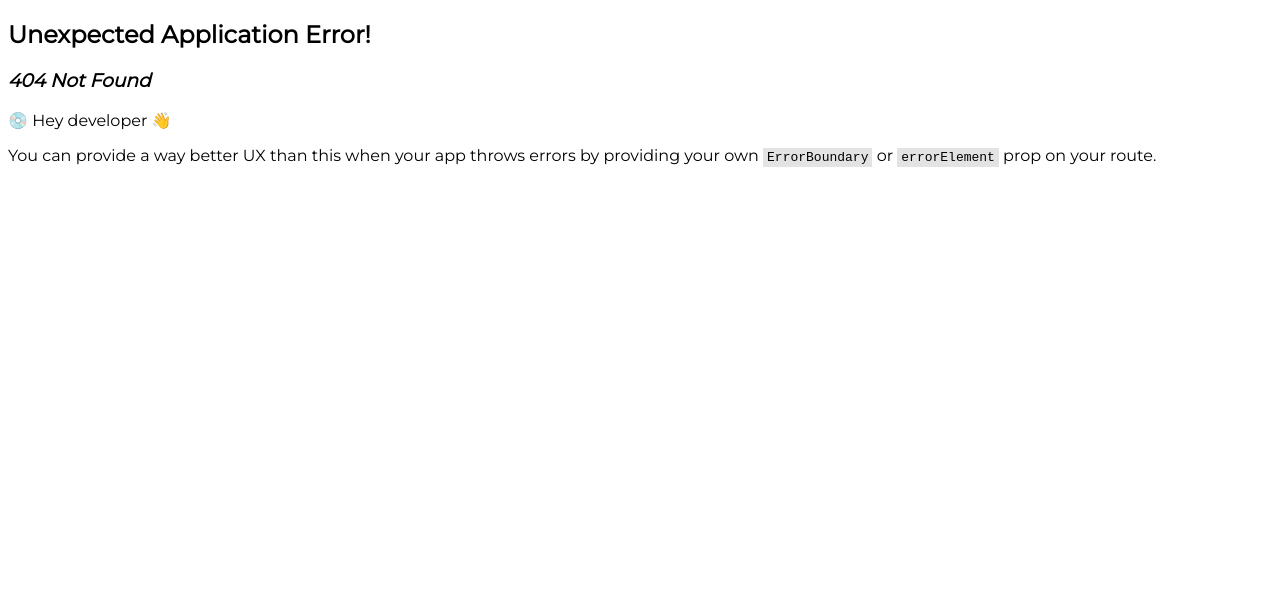
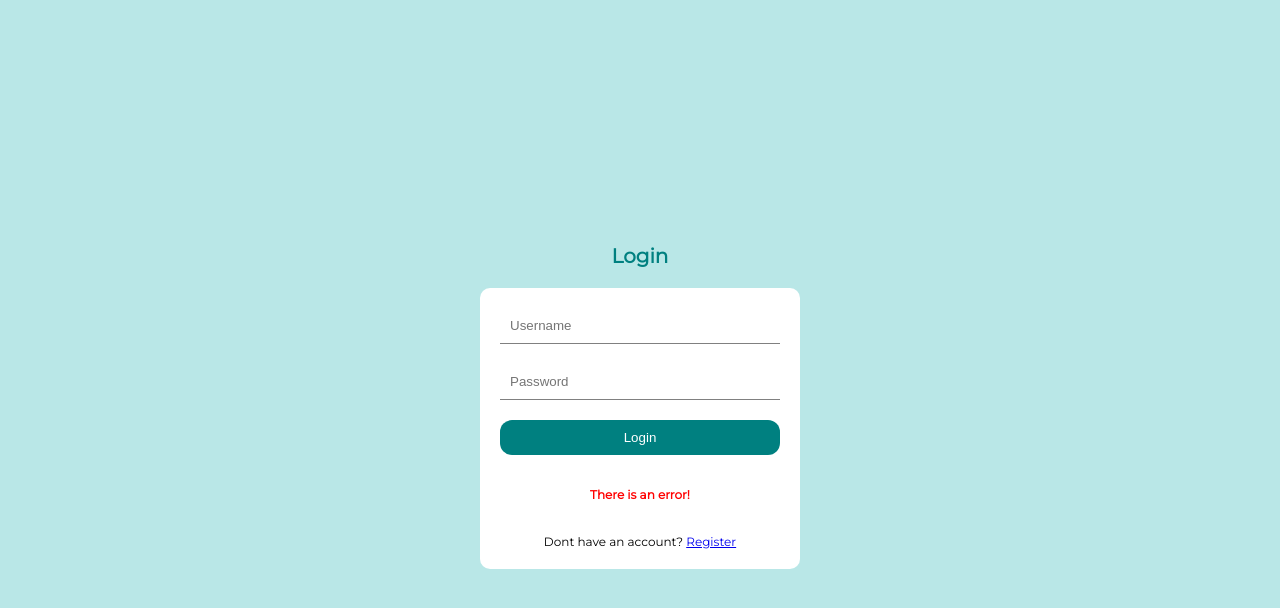
Before and after one commit to DerickMghanga/Blog-Website-React.js-Express.js-MySQL-Full-Stack, a React (Create React App) app in the folder client/: page /login in a window 1280 px wide. Before the commit this address had no page. Shown: the top 608 px of the page. Built offline with nearby package versions, Linux system fonts and the light colour scheme.

Commit message:
register and login page done

```diff
--- a/client/src/App.js
+++ b/client/src/App.js
@@ -1,20 +1,59 @@
-import { createBrowserRouter, RouterProvider } from "react-router-dom";
+import { createBrowserRouter, Outlet, RouterProvider } from "react-router-dom";
+import "./style.scss";
+import Register from "./pages/Register";
+import Home from "./pages/Home";
+import Login from "./pages/Login";
+import SinglePost from "./pages/SinglePost";
+import Write from "./pages/Write";
+import NavBar from "./components/NavBar";
+import Footer from "./components/Footer";
+
+//App layout in all pages except login and register
+const LayOut = () => {
+  return (
+    <>
+      <NavBar />
+      <Outlet />
+      <Footer />
+    </>
+  );
+};
 
 const router = createBrowserRouter([
   {
     path: "/",
-    element: <div>Home Page</div>,
+    element: <LayOut />,
+    children: [
+      {
+        path: "/",
+        element: <Home />,
+      },
+      {
+        path: "/post/:id",
+        element: <SinglePost />,
+      },
+      {
+        path: "/Write",
+        element: <Write />,
+      },
+    ],
   },
   {
-    path: "/test",
-    element: <div>Test Page</div>,
+    path: "/register",
+    element: <Register />,
+  },
+  {
+    path: "/login",
+    element: <Login />,
   },
 ]);
 
 function App() {
   return (
-    <div>
-      <RouterProvider router={router} />
+    <div className="app">
+      <div className="container">
+        <RouterProvider router={router} />
+      </div>
     </div>
   );
 }
--- /dev/null
+++ b/client/src/components/Footer.jsx
@@ -0,0 +1,9 @@
+import React from 'react'
+
+const Footer = () => {
+  return (
+    <div>Footer</div>
+  )
+}
+
+export default Footer
--- /dev/null
+++ b/client/src/components/NavBar.jsx
@@ -0,0 +1,9 @@
+import React from 'react'
+
+const NavBar = () => {
+  return (
+    <div>NavBar</div>
+  )
+}
+
+export default NavBar
--- a/client/src/index.css
+++ b/client/src/index.css
@@ -1,4 +1,5 @@
 body {
     font-family: 'Montserrat', sans-serif;
     font-weight: 400;
+    margin: 0;
 }
--- a/client/src/pages/Login.jsx
+++ b/client/src/pages/Login.jsx
@@ -1,8 +1,21 @@
 import React from 'react'
+import { Link } from 'react-router-dom'
 
 const Login = () => {
   return (
-    <div>Login</div>
+    <div className='auth'>
+      <h1>Login</h1>
+
+      <form>
+        <input type="text" placeholder='Username' />
+        <input type="password" placeholder='Password' />
+        <button>Login</button>
+        <p>There is an error!</p>
+        <span>
+          Dont have an account? <Link to="/register">Register</Link>
+          </span>
+      </form>
+    </div>
   )
 }
 
--- a/client/src/pages/Register.jsx
+++ b/client/src/pages/Register.jsx
@@ -1,8 +1,22 @@
 import React from 'react'
+import { Link } from 'react-router-dom'
 
 const Register = () => {
   return (
-    <div>Register</div>
+    <div className='auth'>
+      <h1>Register</h1>
+
+      <form>
+        <input required type="text" placeholder='Username' />
+        <input required type="text" placeholder='Email' />
+        <input required type="password" placeholder='Password' />
+        <button>Register</button>
+        <p>There is an error!</p>
+        <span>
+          Do you have an account? <Link to="/login">Login</Link>
+          </span>
+      </form>
+    </div>
   )
 }
 
--- /dev/null
+++ b/client/src/style.scss
@@ -0,0 +1,62 @@
+$lightGreen: #b9e7e7;
+
+.app {
+
+
+    .container{
+
+
+        //LOGIN & REGISTER
+        .auth {
+            display: flex;
+            flex-direction: column;
+            align-items: center;
+            justify-content: center;
+            height: 100vh;
+            background-color: $lightGreen;
+
+            h1{
+                font-size: 20px;
+                color: teal;
+                margin-bottom: 20px;
+            }
+
+            form{
+                display: flex;
+                flex-direction: column;
+                gap: 20px;
+                padding: 20px;
+                background-color: white;
+                width: 280px;
+                border-radius: 10px;
+
+                input{
+                    padding: 10px;
+                    border: none;
+                    border-bottom: 1px solid gray;
+                    outline: none;
+                }
+
+                button{
+                    padding: 10px;
+                    border: none;
+                    background-color: teal;
+                    cursor: pointer;
+                    color: white;
+                    border-radius: 12px;
+                }
+
+                p{
+                    font-size: 12px;
+                    font-weight: bold;
+                    color: red;
+                    text-align: center;
+                }
+                span{
+                    font-size: 12px;
+                    text-align: center;
+                }
+            }
+        }
+    }
+}
```
